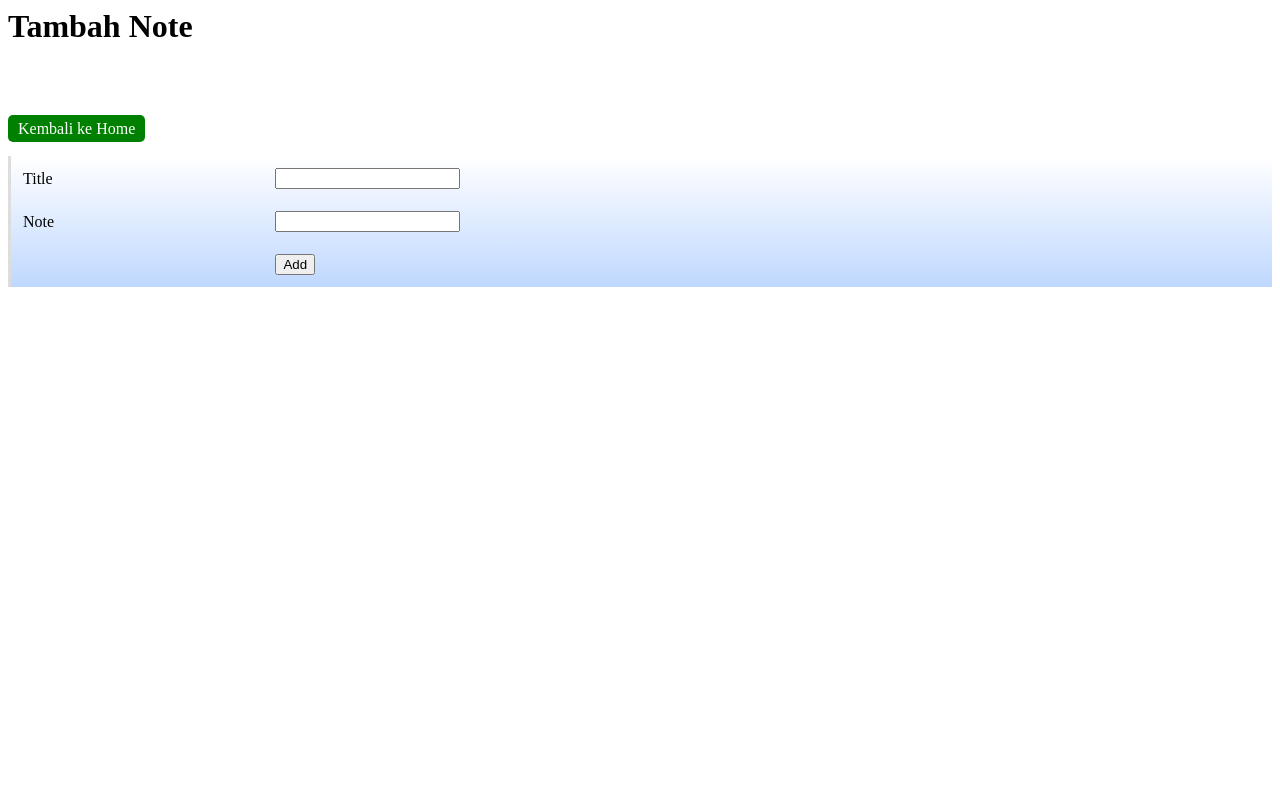
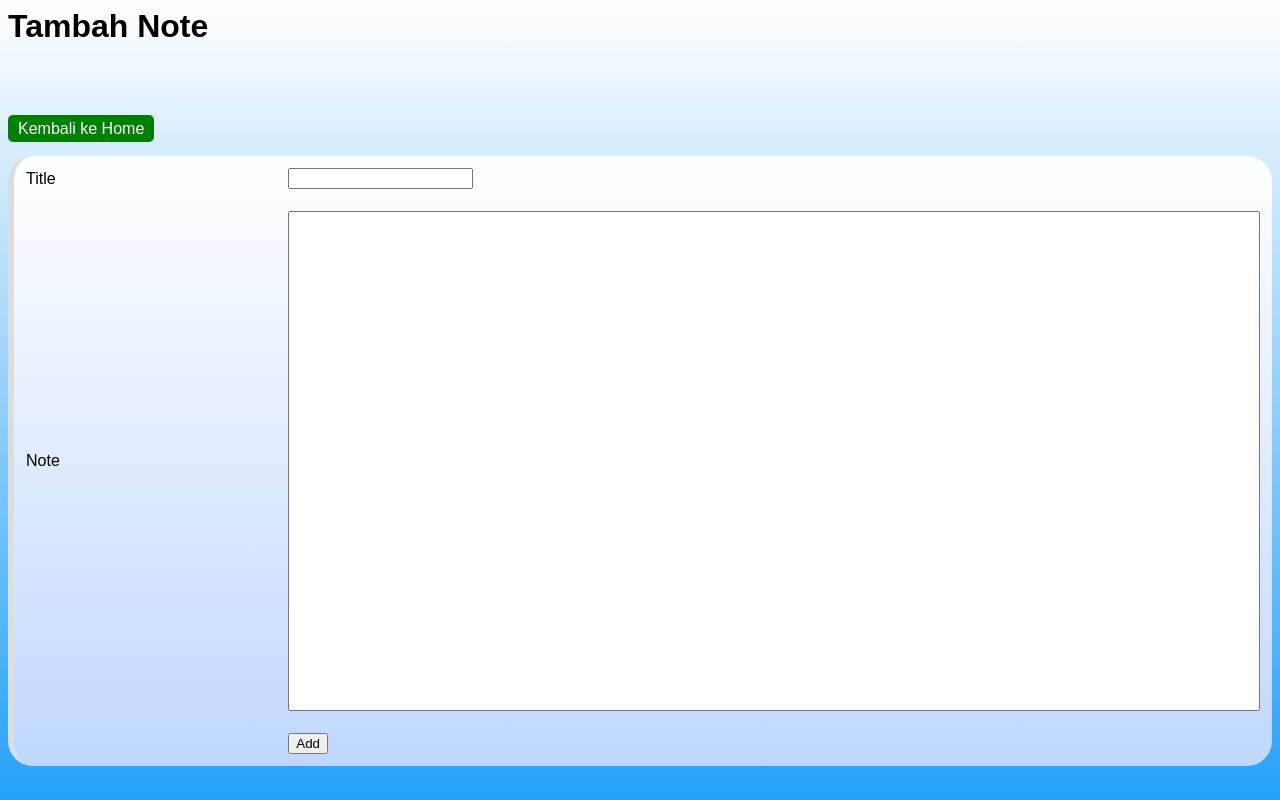
Before and after one commit to MSAnwr95/CollegeProjects, a PHP site: page /add.php in a window 1280 px wide. Run offline with PHP 8.4, Linux system fonts and the light colour scheme.

Commit message:
Update add.php
improve design

```diff
--- a/ujian-crud-php/add.php
+++ b/ujian-crud-php/add.php
@@ -1,7 +1,7 @@
 <html>
 <head>
     <title>Tambah Note</title>
-    <style>
+
     <style>
         body {
             font-family: sans-serif;
@@ -13,8 +13,9 @@
             max-width: 1600px;
             margin: 0 auto;
             background: linear-gradient(to bottom,#ffffff, #bfd8ff);
-            border-left: 3px solid #ddd;
-            text-align: left;
+            border-left: 6px solid #ddd;
+			text-align: left;
+            border-radius: 25px;
         }
 
         th, td {
@@ -45,7 +46,7 @@
 			</tr>
 			<tr>
 				<td>Note</td>
-				<td><input type="text" name="texts"></td>
+				<td><input type="text" style="width: 100%; height: 500px;" name="texts"></td>
 			</tr>
 			<tr>
 				<td></td>
```
